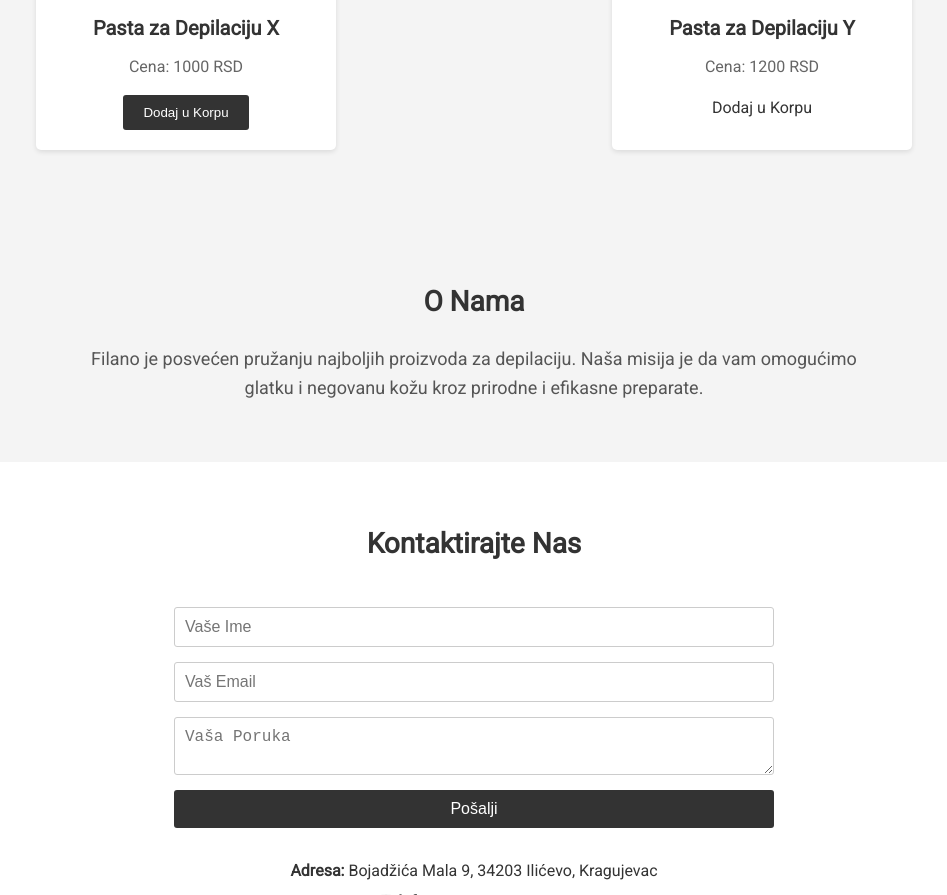
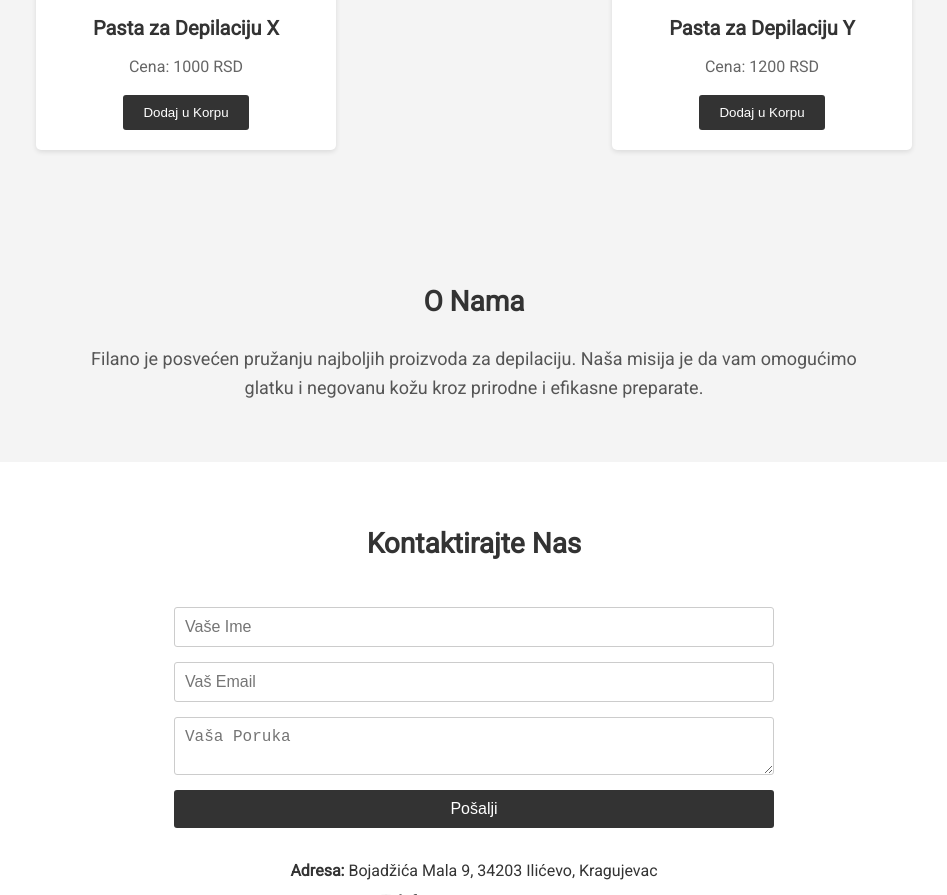
Before and after one commit to FurtulaIgor/filano, a plain HTML site: page index.html in a window 1280 px wide. Shown: the part 920-1815 px from the top of the page, without its empty margins (166-1113 px from the left). Drawn offline with Linux system fonts and the light colour scheme.

Commit message:
ispravka za dugme

```diff
--- a/index.html
+++ b/index.html
@@ -75,7 +75,7 @@
             <img src="images/proizvod2.jpg" alt="Pasta za depilaciju 2" />
             <h3>Pasta za Depilaciju Y</h3>
             <p>Cena: 1200 RSD</p>
-            <buttonbutton class="add-to-cart" data-product="Pasta za Depilaciju X">Dodaj u Korpu</buttonbutton>
+            <button class="add-to-cart" data-product="Pasta za Depilaciju X">Dodaj u Korpu</button>
           </div>
           <!-- Dodaj više proizvoda po potrebi -->
         </div>
```
